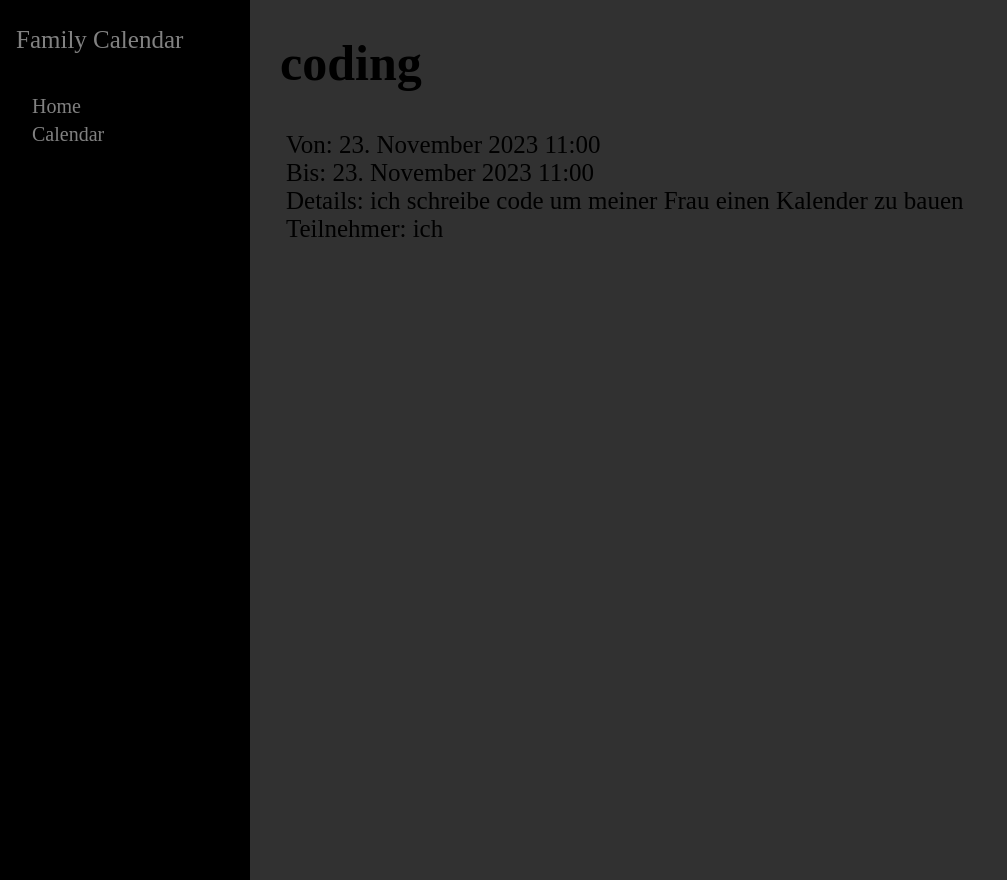
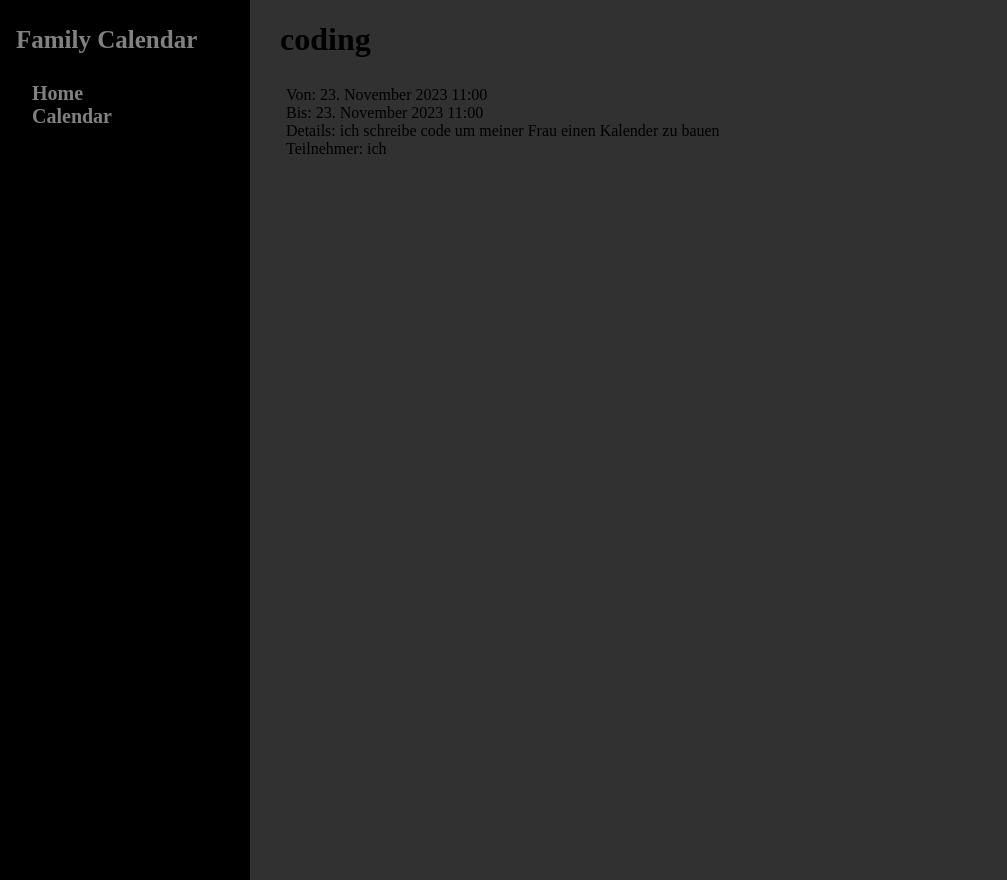
Before and after one commit to Uhgtred/FamilyCalendar, a Django app: page /appointment/1/ in a window 1280 px wide. Shown: the whole page, without its empty margins (0-1007 px from the left). Run offline with Django 4.2, Linux system fonts and the light colour scheme; data comes from the database, SQL or seed files in the repository.

Commit message:
small style-adaption

```diff
--- a/FamilyCalendar/gui/static/appointmentStyle.css
+++ b/FamilyCalendar/gui/static/appointmentStyle.css
@@ -1,4 +1,4 @@
-body{
+form{
     font-size: 25px;
 }
 
--- a/FamilyCalendar/gui/static/baseStyle.css
+++ b/FamilyCalendar/gui/static/baseStyle.css
@@ -18,6 +18,7 @@ nav {
     overflow-x: hidden;
     padding-top: 20px;
     color: #818181;
+    font-weight: bold;
 }
 
 .navBarTitle{
```
